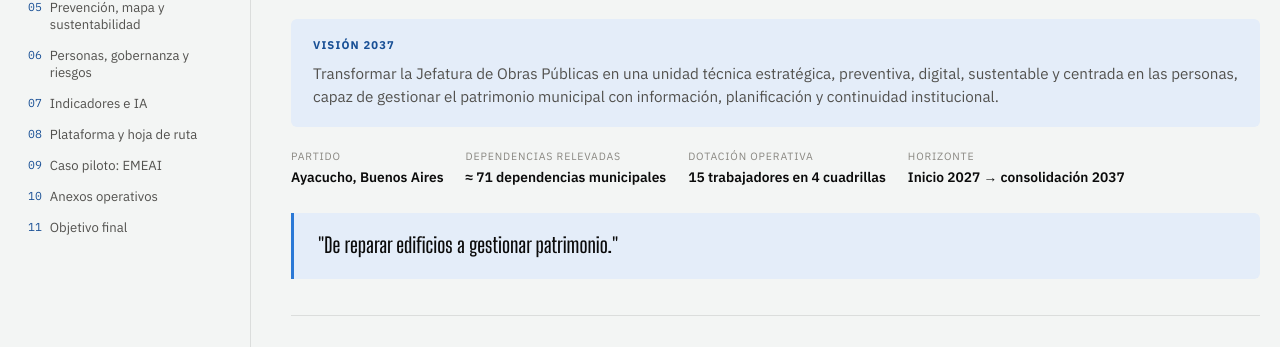
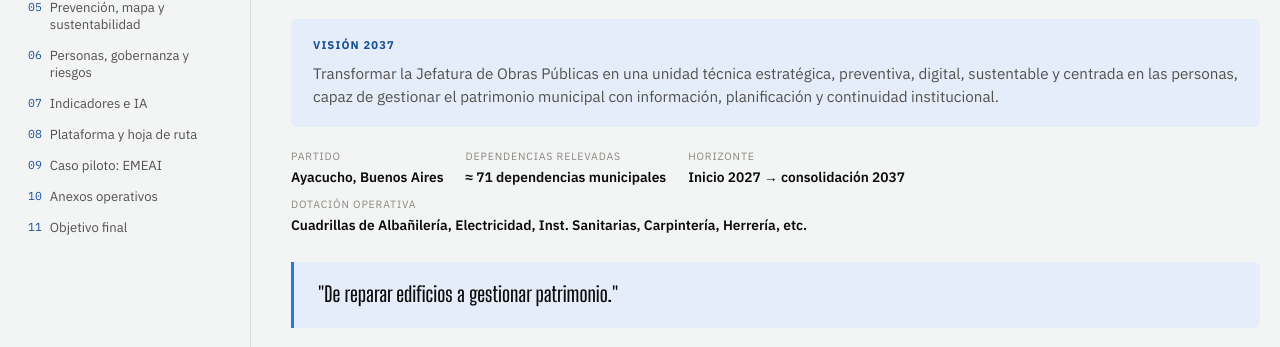
Before and after one commit to Tono-79/sigep-360, a website: page dossier/index.html in a window 1280 px wide. Shown: the part 202-549 px from the top of the page. Drawn offline with Linux system fonts and the light colour scheme.

Commit message:
Actualizar dotación operativa a cuadrillas por oficio, en fila completa
"15 trabajadores en 4 cuadrillas" se reemplaza por el detalle de oficios
(Albañilería, Electricidad, Inst. Sanitarias, Carpintería, Herrería, etc.).
Se reordena el bloque de datos de portada y el dato de dotación pasa a
ocupar el ancho completo (clase .full) porque el texto es más largo.

Co-Authored-By: Claude Sonnet 5 <noreply@anthropic.com>

```diff
--- a/dossier/index.html
+++ b/dossier/index.html
@@ -77,6 +77,7 @@
   .cover .lead{ font-size:1.08rem; color:var(--ink-2); max-width:66ch; margin-top:14px; }
   .cover-meta{ display:flex; flex-wrap:wrap; gap:10px 22px; margin-top:22px; }
   .cover-meta div{ display:flex; flex-direction:column; gap:2px; }
+  .cover-meta div.full{ flex-basis:100%; }
   .cover-meta .k{ font-size:.66rem; text-transform:uppercase; letter-spacing:.08em; color:var(--ink-muted); }
   .cover-meta .v{ font-size:.86rem; font-weight:600; }
   .quote-rect{
@@ -265,8 +266,8 @@
       <div class="cover-meta">
         <div><span class="k">Partido</span><span class="v">Ayacucho, Buenos Aires</span></div>
         <div><span class="k">Dependencias relevadas</span><span class="v">≈ 71 dependencias municipales</span></div>
-        <div><span class="k">Dotación operativa</span><span class="v">15 trabajadores en 4 cuadrillas</span></div>
         <div><span class="k">Horizonte</span><span class="v">Inicio 2027 → consolidación 2037</span></div>
+        <div class="full"><span class="k">Dotación operativa</span><span class="v">Cuadrillas de Albañilería, Electricidad, Inst. Sanitarias, Carpintería, Herrería, etc.</span></div>
       </div>
       <div class="quote-rect">"De reparar edificios a gestionar patrimonio."</div>
     </section>
--- a/tools/build-docx.js
+++ b/tools/build-docx.js
@@ -106,7 +106,7 @@ children.push(
   P("SIGEP 360 es la propuesta de implementación del programa de diagnóstico, prevención de patologías y mantenimiento de los Edificios Públicos solicitado para este concurso: ordena el diagnóstico (ISE, Historia Clínica Edilicia), sistematiza la prevención de patologías (mapa de riesgo, patologías activas, enfoque preventivo/predictivo) y rediseña el mantenimiento (flujo operativo, Orden de Trabajo, materiales, cuadrillas). Plan estratégico de transformación de la Jefatura de Obras Públicas, período 2027–2037.", { spacingAfter: 220 }),
   SimpleTable(
     ["Partido", "Dependencias relevadas", "Dotación operativa", "Horizonte"],
-    [["Ayacucho, Buenos Aires", "≈ 71 dependencias municipales", "15 trabajadores en 4 cuadrillas", "Inicio 2027 → consolidación 2037"]]
+    [["Ayacucho, Buenos Aires", "≈ 71 dependencias municipales", "Cuadrillas de Albañilería, Electricidad, Inst. Sanitarias, Carpintería, Herrería, etc.", "Inicio 2027 → consolidación 2037"]]
   ),
   Quote("\"De reparar edificios a gestionar patrimonio.\"", 26),
   PageBreakPara()
```
Also changed, not shown: 1 other file.
